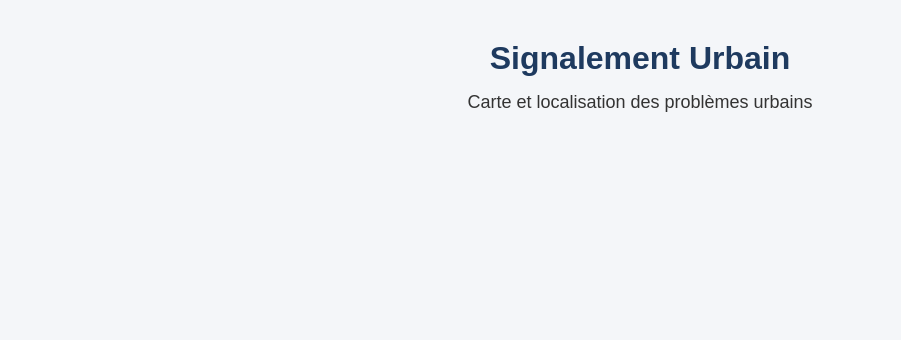
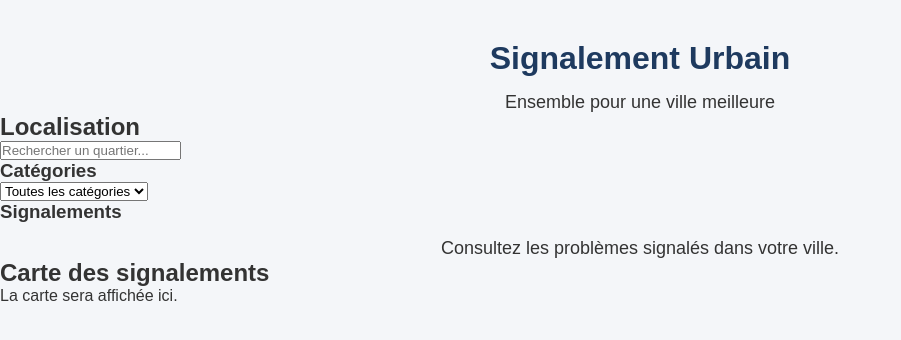
Before and after one commit to khaoula-11-cc/signalement-urbain, a plain HTML site: page index.html in a window 1280 px wide. Shown: the whole page, without its empty margins (0-901 px from the left). Drawn offline with nearby package versions, Linux system fonts and the light colour scheme.

Commit message:
Creation de la structure de l'interface cartopographiaue

```diff
--- a/index.html
+++ b/index.html
@@ -8,14 +8,61 @@
     <title>Signalement Urbain</title>
 
     <link rel="stylesheet" href="css/style.css">
+
+    <!-- Leaflet : bibliothèque de cartographie -->
+    <link rel="stylesheet"
+    href="https://unpkg.com/leaflet@1.9.4/dist/leaflet.css">
+
 </head>
 
 <body>
 
-    <h1>Signalement Urbain</h1>
+    <header class="header">
+        <h1>Signalement Urbain</h1>
+        <p>Ensemble pour une ville meilleure</p>
+    </header>
 
-    <p>Carte et localisation des problèmes urbains</p>
+    <main class="container">
 
+        <aside class="sidebar">
+
+            <h2>Localisation</h2>
+
+            <input
+                type="text"
+                id="search"
+                placeholder="Rechercher un quartier..."
+            >
+
+            <h3>Catégories</h3>
+
+            <select id="category">
+                <option value="all">Toutes les catégories</option>
+                <option value="route">Problèmes routiers</option>
+                <option value="eclairage">Éclairage public</option>
+                <option value="dechets">Déchets</option>
+                <option value="eau">Problèmes d'eau</option>
+            </select>
+
+            <h3>Signalements</h3>
+
+            <p>Consultez les problèmes signalés dans votre ville.</p>
+
+        </aside>
+
+        <section class="map-section">
+
+            <h2>Carte des signalements</h2>
+
+            <div id="map">
+                La carte sera affichée ici.
+            </div>
+
+        </section>
+
+    </main>
+
+    <script src="https://unpkg.com/leaflet@1.9.4/dist/leaflet.js"></script>
     <script src="js/script.js"></script>
 
 </body>
```
